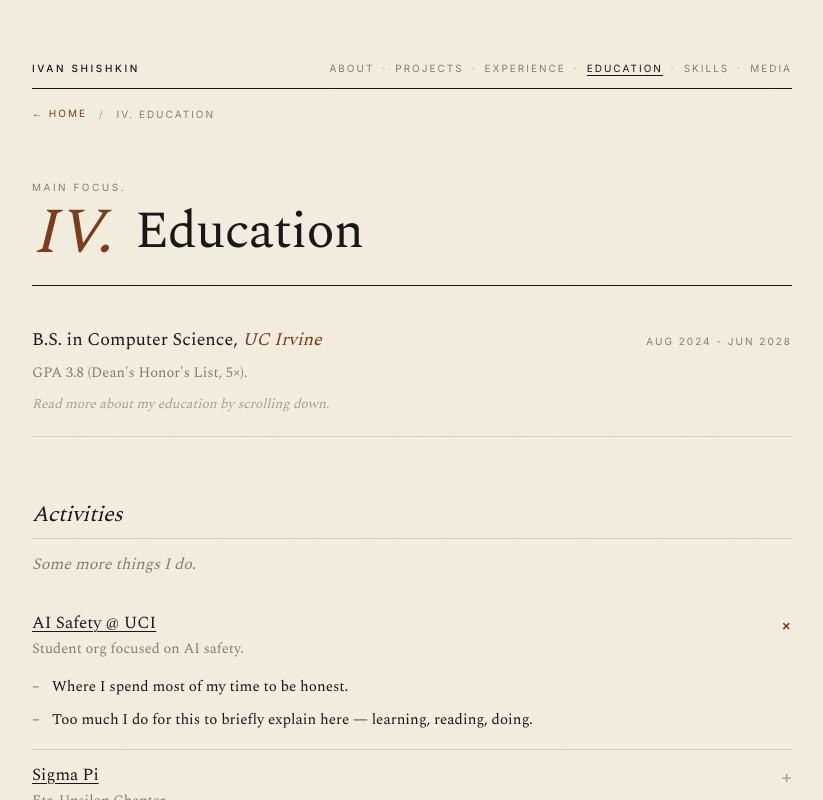
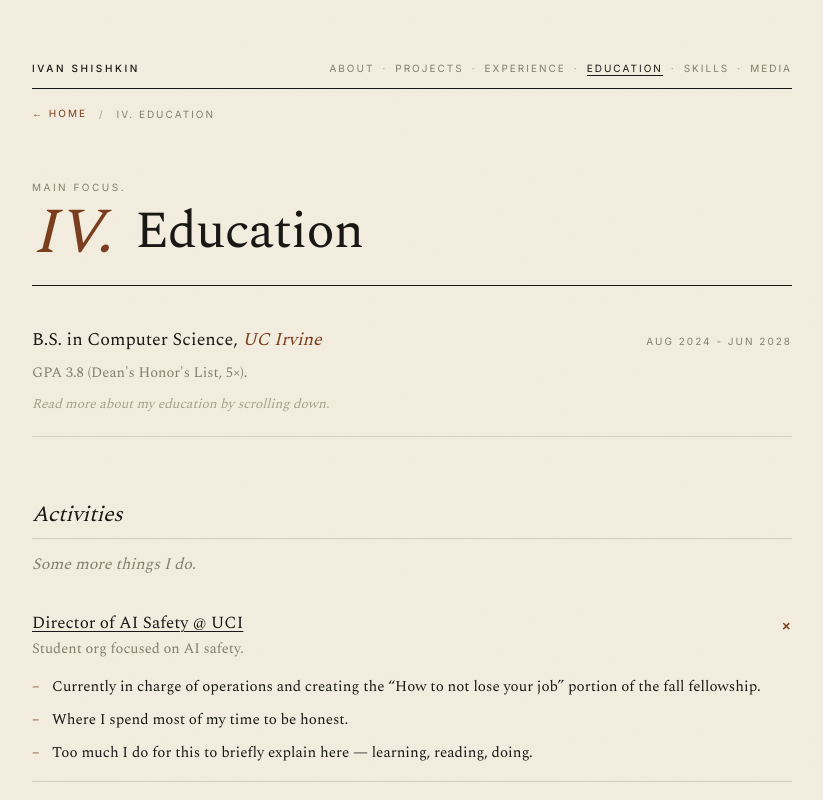
Before and after one commit to Ivan-Shishkin-Dev/Personal_Portfolio_3, a Next.js app: page /education in a window 1280 px wide. Both pictures are taken after a click on the button "Student org focused on AI safety.". Shown: the top 800 px of the page, without its empty margins (228-1051 px from the left). Built offline with nearby package versions, Linux system fonts and the light colour scheme.

Commit message:
Update /education AI Safety entry to Director role with fellowship bullet

```diff
--- a/app/education/page.tsx
+++ b/app/education/page.tsx
@@ -24,8 +24,9 @@
       <h2 style={{ fontFamily: "var(--ser)", fontSize: 22, fontWeight: 400, margin: "60px 0 12px", paddingBottom: 6, borderBottom: "0.5px solid var(--rule)" }}><em>Activities</em></h2>
       <p style={{ color: "var(--muted)", fontStyle: "italic", marginBottom: 20 }}>Some more things I do.</p>
       <ul className="hobbies">
-        <HobbyItem title="AI Safety @ UCI" summary="Student org focused on AI safety." titleHref="https://aisafetyuci.org/">
+        <HobbyItem title="Director of AI Safety @ UCI" summary="Student org focused on AI safety." titleHref="https://aisafetyuci.org/">
           <ul>
+            <li>Currently in charge of operations and creating the “How to not lose your job” portion of the fall fellowship.</li>
             <li>Where I spend most of my time to be honest.</li>
             <li>Too much I do for this to briefly explain here — learning, reading, doing.</li>
           </ul>
```
